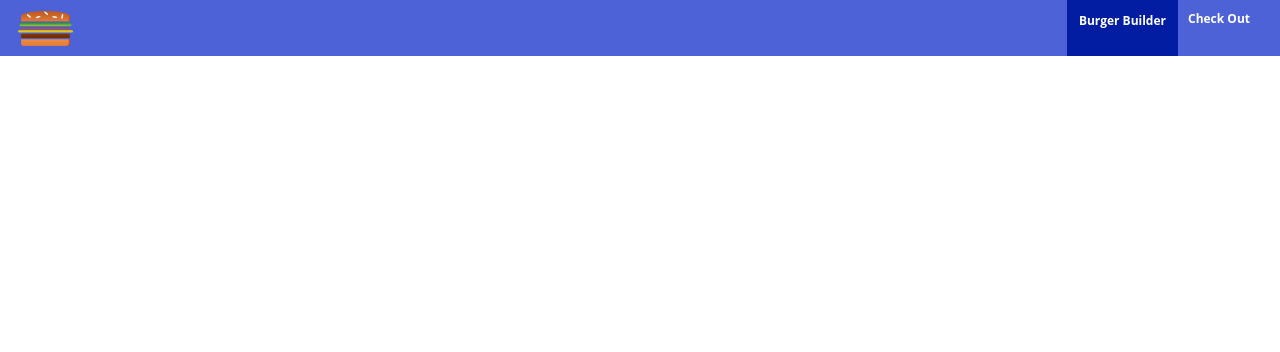
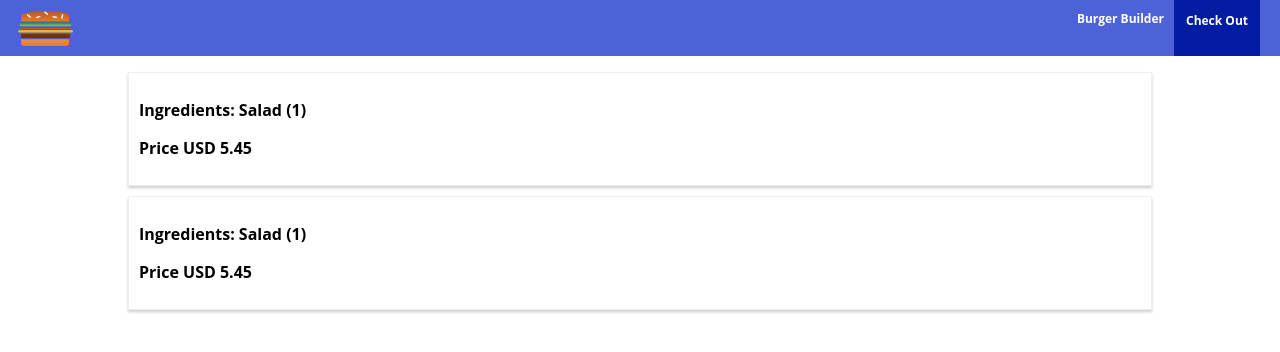
Before and after one commit to giacomo9999/react-bb-201220, a React (Create React App) app: page /orders in a window 1280 px wide. Shown: the top 352 px of the page. Built offline with nearby package versions, Linux system fonts and the light colour scheme; the HTML template or start-up script is replaced by a standard one.

Commit message:
Done for the day.

```diff
--- a/src/App.js
+++ b/src/App.js
@@ -3,6 +3,7 @@
 import Layout from "./components/Layout/Layout";
 import BurgerBuilder from "./containers/BurgerBuilder/BurgerBuilder";
 import Checkout from "./containers/Checkout/Checkout";
+import Orders from "./containers/Orders/Orders";
 
 class App extends Component {
   render() {
@@ -11,6 +12,7 @@
         <Layout>
           <Switch>
             <Route path="/checkout" component={Checkout} />
+            <Route path="/orders" component={Orders} />
             <Route exact path="/" component={BurgerBuilder} />
           </Switch>
         </Layout>
--- a/src/components/Navigation/NavigationItems/NavigationItem/NavigationItem.js
+++ b/src/components/Navigation/NavigationItems/NavigationItem/NavigationItem.js
@@ -1,11 +1,12 @@
 import React from "react";
+import { NavLink } from "react-router-dom";
 import classes from "./NavigationItem.module.css";
 
 const navigationItem = (props) => (
   <li className={classes.NavigationItem}>
-    <a href={props.link} className={props.active ? classes.active : null}>
+    <NavLink to={props.link} exact activeClassName={classes.active}>
       {props.children}
-    </a>
+    </NavLink>
   </li>
 );
 
--- a/src/components/Navigation/NavigationItems/NavigationItems.js
+++ b/src/components/Navigation/NavigationItems/NavigationItems.js
@@ -4,8 +4,8 @@
 
 const navigationItems = () => (
   <ul className={classes.NavigationItems}>
-    <NavigationItem link="/" active>Burger Builder</NavigationItem>
-    <NavigationItem>Check Out</NavigationItem>
+    <NavigationItem link="/">Burger Builder</NavigationItem>
+    <NavigationItem link="/orders">Check Out</NavigationItem>
   </ul>
 );
 
--- a/src/components/Order/Order.module.css
+++ b/src/components/Order/Order.module.css
@@ -1,5 +1,5 @@
 .Order {
-  width: 100%;
+  width: 80%;
   border: 1px solid #eee;
   box-shadow: 0 2px 3px #ccc;
   padding: 10px;
```
Also changed, not shown: 1 other file (tests, documents, lock files or other folders).
